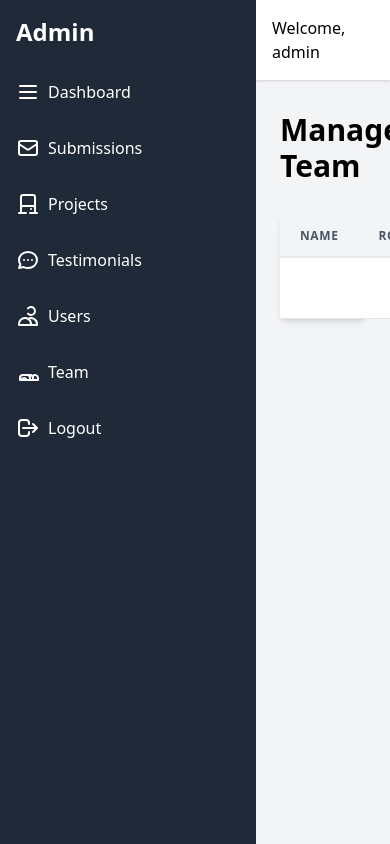
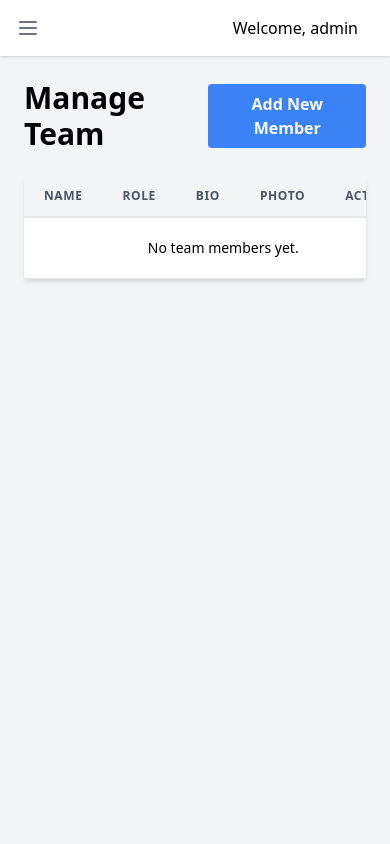
Before and after one commit to HarrisChatuwa/greenheld_site, a PHP site: page /admin/team.php in a window 390 px wide. Run offline with PHP 8.4, Linux system fonts and the light colour scheme; a user stored in the database is signed in; data that the repository does not hold is empty; some libraries are stand-ins or nearby versions.

Commit message:
part of admin ui mobile friendly

```diff
--- a/admin/includes/sidebar.php
+++ b/admin/includes/sidebar.php
@@ -1,10 +1,10 @@
-<aside class="w-64 bg-gray-800 text-white flex-shrink-0">
-    <div class="p-4 text-2xl font-bold">Admin</div>
-    <!-- <div class="p-4">
-        <a href="index.php">
-            <img src="../public/assets/images/logo.png" alt="greenheld Logo" class="mx-auto" style="height: 3.5rem;">
-        </a>
-    </div> -->
+<aside id="sidebar" class="bg-gray-800 text-white w-64 h-full fixed top-0 left-0 z-50 transform -translate-x-full transition-transform duration-300 ease-in-out md:relative md:translate-x-0 md:flex-shrink-0">
+    <div class="p-4 flex justify-between items-center">
+        <a href="index.php" class="text-2xl font-bold">Admin</a>
+        <button id="close-sidebar" class="md:hidden text-white">
+            <svg class="w-6 h-6" fill="none" stroke="currentColor" viewBox="0 0 24 24" xmlns="http://www.w3.org/2000/svg"><path stroke-linecap="round" stroke-linejoin="round" stroke-width="2" d="M6 18L18 6M6 6l12 12"></path></svg>
+        </button>
+    </div>
     <nav>
         <ul>
             <li class="p-4 hover:bg-gray-700"><a href="index.php" class="flex items-center">
@@ -39,7 +39,18 @@
     </nav>
 </aside>
 <div class="flex-1 flex flex-col overflow-hidden">
-    <header class="bg-white shadow p-4 flex justify-between items-center">
+    <header class="bg-white shadow p-4 flex justify-between items-center md:hidden">
+        <div class="flex items-center">
+            <button id="open-sidebar" class="mr-4 text-gray-500">
+                <svg class="w-6 h-6" fill="none" stroke="currentColor" viewBox="0 0 24 24" xmlns="http://www.w3.org/2000/svg"><path stroke-linecap="round" stroke-linejoin="round" stroke-width="2" d="M4 6h16M4 12h16M4 18h16"></path></svg>
+            </button>
+            <h1 class="text-2xl font-bold"></h1>
+        </div>
+        <div class="flex items-center">
+            <span class="mr-4">Welcome, <?php echo $_SESSION['username']; ?></span>
+        </div>
+    </header>
+    <header class="bg-white shadow p-4 justify-between items-center hidden md:flex">
         <h1 class="text-2xl font-bold"></h1>
         <div class="flex items-center">
             <span class="mr-4">Welcome, <?php echo $_SESSION['username']; ?></span>
--- a/admin/js/main.js
+++ b/admin/js/main.js
@@ -1,46 +1,17 @@
-document.addEventListener('DOMContentLoaded', () => {
-    // Modal handling
-    const openModalButtons = document.querySelectorAll('[data-modal-target]');
-    const closeModalButtons = document.querySelectorAll('[data-modal-close]');
-    const overlay = document.getElementById('overlay');
+document.addEventListener('DOMContentLoaded', function () {
+    const sidebar = document.getElementById('sidebar');
+    const openSidebarButton = document.getElementById('open-sidebar');
+    const closeSidebarButton = document.getElementById('close-sidebar');
 
-    openModalButtons.forEach(button => {
-        button.addEventListener('click', () => {
-            const modal = document.querySelector(button.dataset.modalTarget);
-            openModal(modal);
-        });
-    });
-
-    closeModalButtons.forEach(button => {
-        button.addEventListener('click', () => {
-            const modal = button.closest('.modal');
-            closeModal(modal);
-        });
-    });
-
-    if (overlay) {
-        overlay.addEventListener('click', () => {
-            const modals = document.querySelectorAll('.modal:not(.hidden)');
-            modals.forEach(modal => {
-                closeModal(modal);
-            });
+    if (openSidebarButton) {
+        openSidebarButton.addEventListener('click', function () {
+            sidebar.classList.remove('-translate-x-full');
         });
     }
 
-
-    function openModal(modal) {
-        if (modal == null) return;
-        modal.classList.remove('hidden');
-        if (overlay) {
-            overlay.classList.remove('hidden');
-        }
-    }
-
-    function closeModal(modal) {
-        if (modal == null) return;
-        modal.classList.add('hidden');
-        if (overlay) {
-            overlay.classList.add('hidden');
-        }
+    if (closeSidebarButton) {
+        closeSidebarButton.addEventListener('click', function () {
+            sidebar.classList.add('-translate-x-full');
+        });
     }
 });
--- a/admin/projects.php
+++ b/admin/projects.php
@@ -31,7 +31,7 @@ if (isset($_SESSION['success_message'])) {
 }
 ?>
 
-<div class="bg-white shadow-md rounded my-6">
+<div class="bg-white shadow-md rounded my-6 overflow-x-auto">
     <table class="min-w-full leading-normal">
         <thead>
             <tr>
--- a/admin/team.php
+++ b/admin/team.php
@@ -20,7 +20,7 @@ $team_members = $stmt->fetchAll();
     </button>
 </div>
 
-<div class="bg-white shadow-md rounded my-6">
+<div class="bg-white shadow-md rounded my-6 overflow-x-auto">
     <table class="min-w-full leading-normal">
         <thead>
             <tr>
--- a/admin/testimonials.php
+++ b/admin/testimonials.php
@@ -20,7 +20,7 @@ $testimonials = $stmt->fetchAll();
     </button>
 </div>
 
-<div class="bg-white shadow-md rounded my-6">
+<div class="bg-white shadow-md rounded my-6 overflow-x-auto">
     <table class="min-w-full leading-normal">
         <thead>
             <tr>
--- a/admin/users.php
+++ b/admin/users.php
@@ -20,7 +20,7 @@ $users = $stmt->fetchAll();
     </button>
 </div>
 
-<div class="bg-white shadow-md rounded my-6">
+<div class="bg-white shadow-md rounded my-6 overflow-x-auto">
     <table class="min-w-full leading-normal">
         <thead>
             <tr>
```
